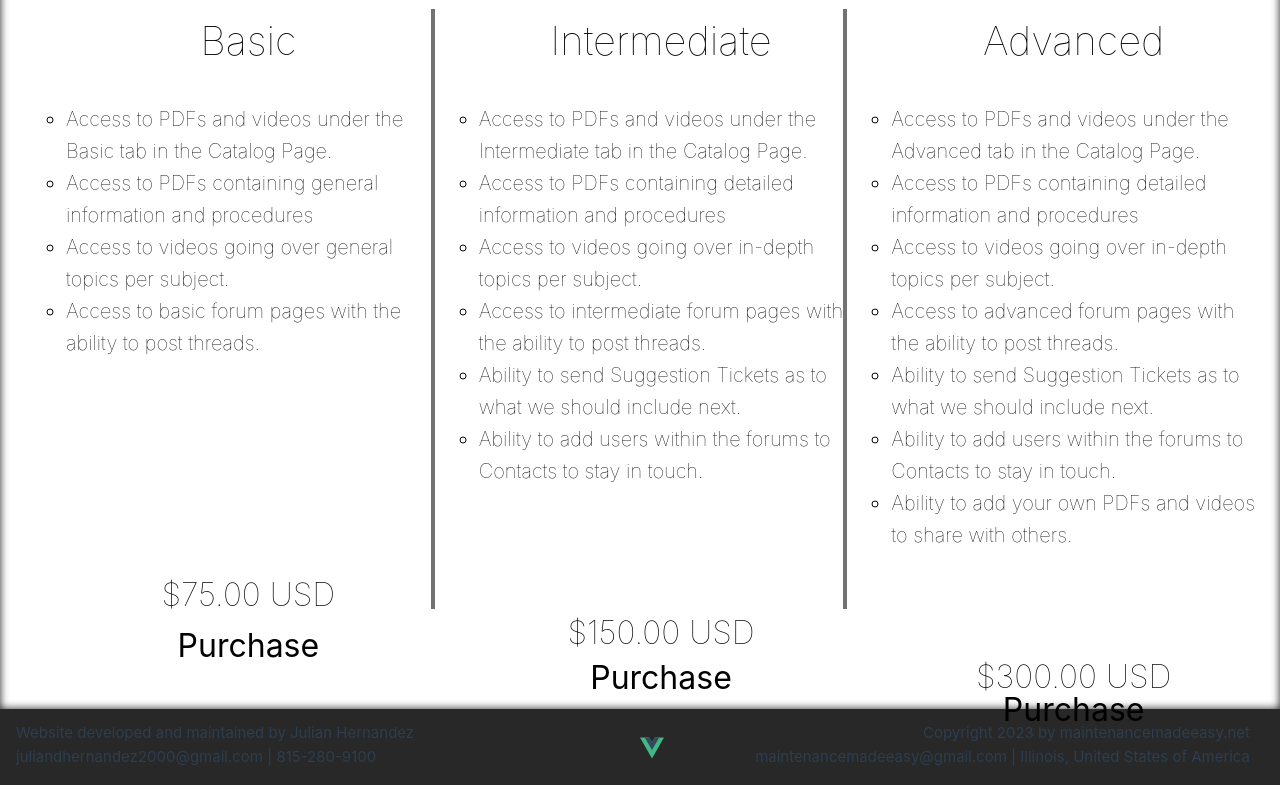
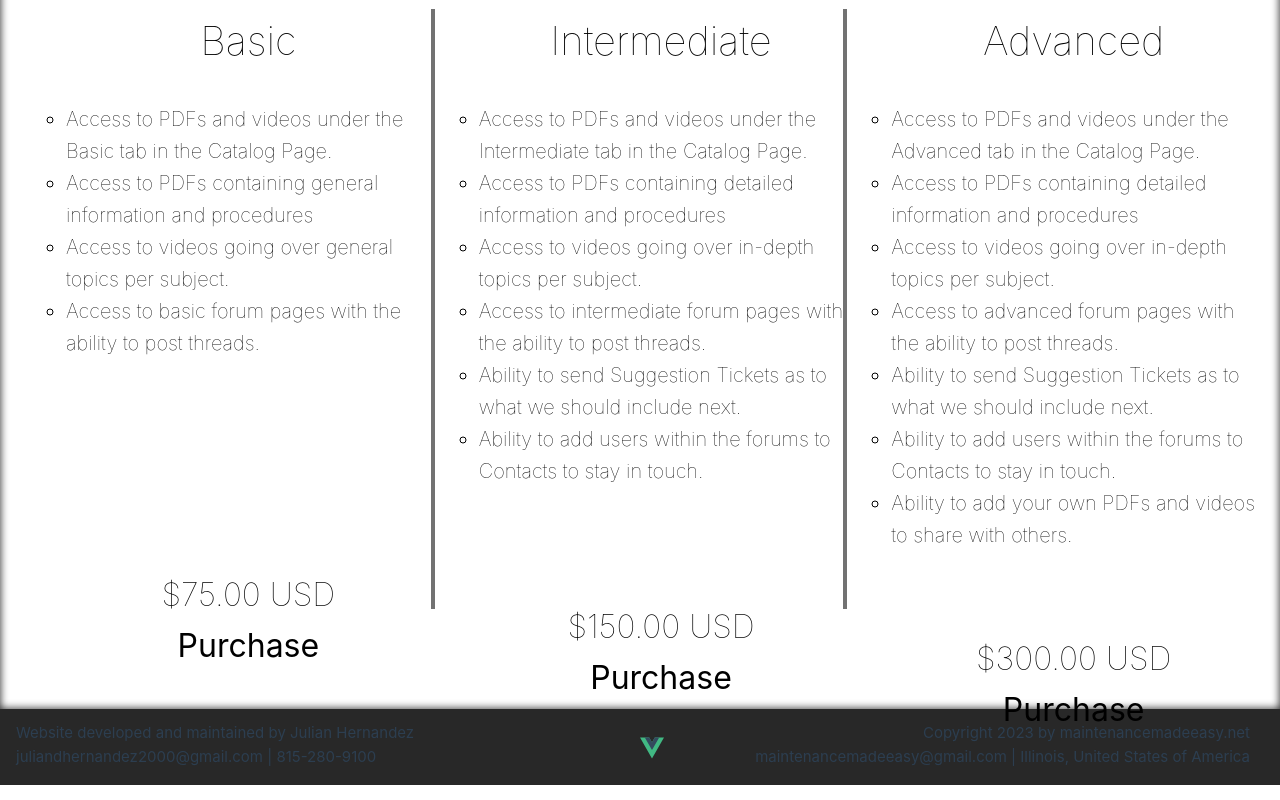
Before and after one commit to Flux1nfinity/mainVueProject, a Vue app: page / in a window 1280 px wide. Shown: the part 894-1694 px from the top of the page. Built offline with nearby package versions, Linux system fonts and the light colour scheme.

Commit message:
new commit

```diff
--- a/src/css/index.css
+++ b/src/css/index.css
@@ -192,7 +192,7 @@ table {
   cursor: default;
 }
 .tier-2 h2{
-  padding: 90px 0px;
+  padding: 84px 0px;
   text-align: center;
   font-size: 32px;
   font-weight: lighter;
@@ -201,7 +201,7 @@ table {
 }
 .tier-2 h3{
   padding: 0px 0px;
-  transform: translateY(-96px);
+  transform: translateY(-84px);
   text-align: center;
   font-size: 32px;
   color: black;
@@ -235,7 +235,7 @@ table {
   cursor: default;
 }
 .tier-3 h2{
-  padding: 70px 0px;
+  padding: 52px 0px;
   text-align: center;
   font-size: 32px;
   font-weight: lighter;
@@ -244,7 +244,7 @@ table {
 }
 .tier-3 h3{
   padding: 0px 0px;
-  transform: translateY(-88px);
+  transform: translateY(-52px);
   text-align: center;
   font-size: 32px;
   color: black;
```
